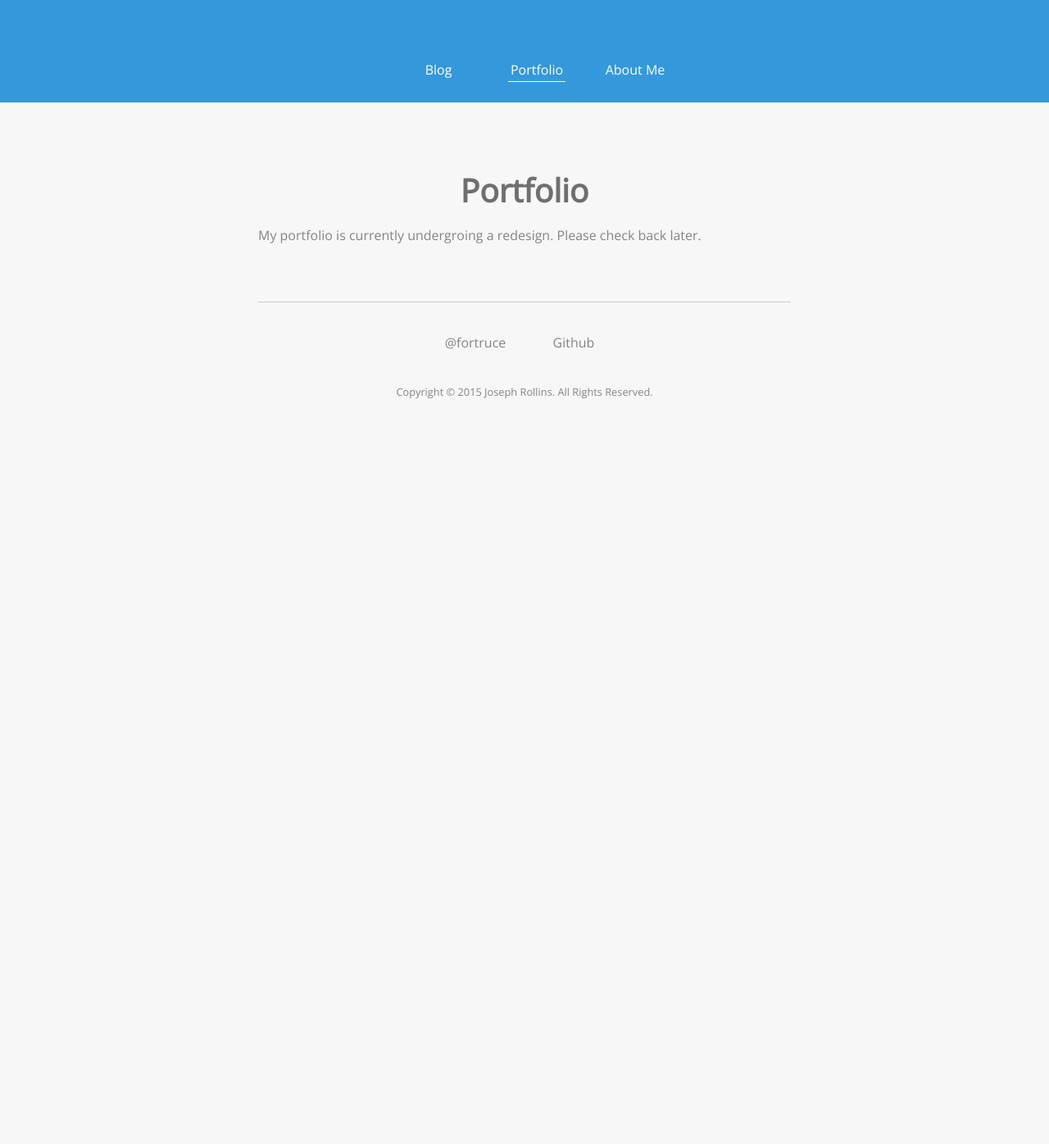
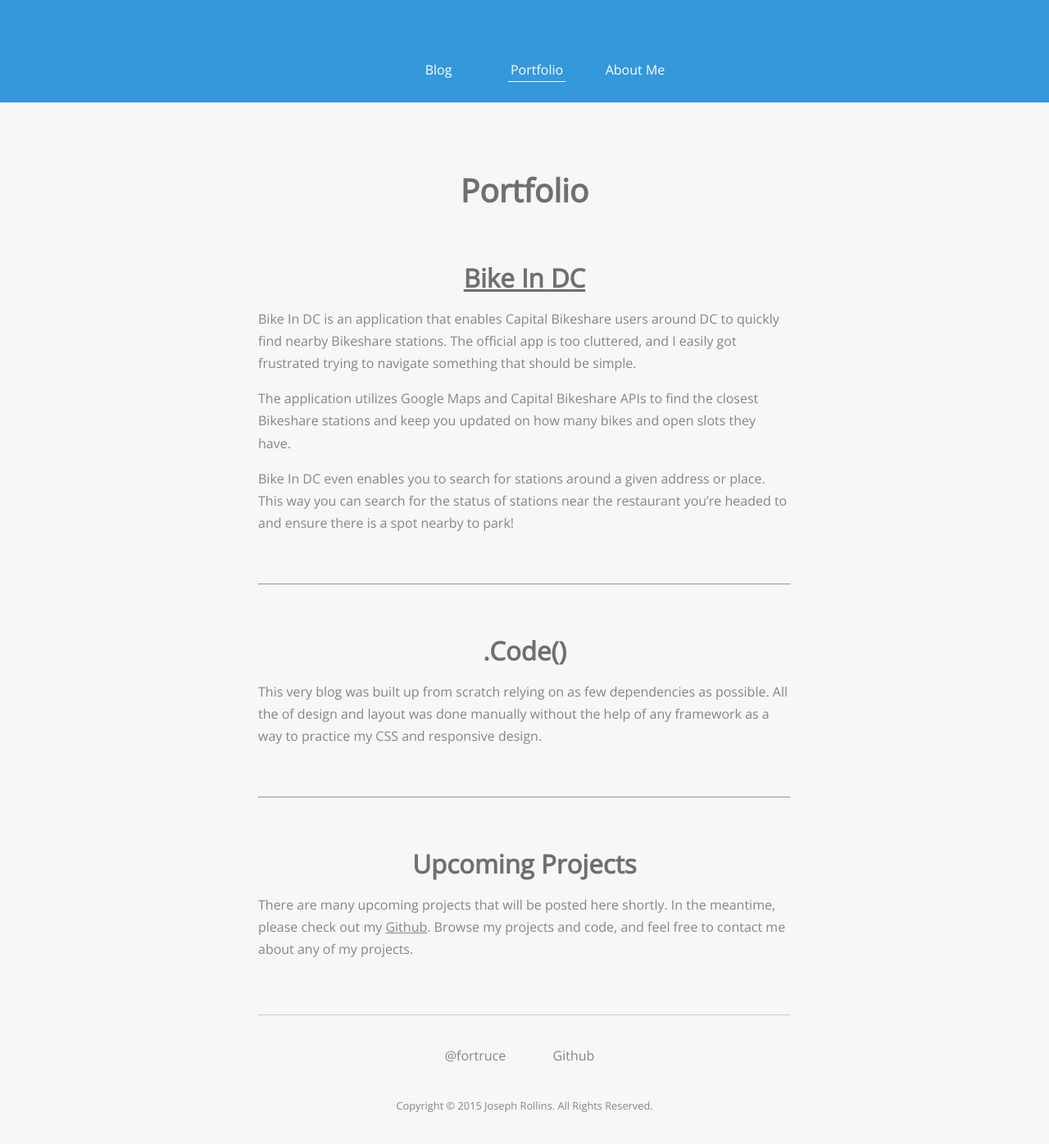
Before and after one commit to fortruce/fortruce.github.io, a Jekyll site: the page built from portfolio/index.md, in a window 1280 px wide and 1400 px high, scrolled down 214 px. Shown: the top 1396 px of the window at 82% size. Built offline with Jekyll 4.4.1, drawn with Linux system fonts in a browser that asks for light colours; before the commit the page ends 900 px from its top, so only the background shows below that.

Commit message:
update portfolio and about

```diff
--- a/portfolio/index.md
+++ b/portfolio/index.md
@@ -4,4 +4,41 @@ layout: default
 
 # Portfolio
 
-My portfolio is currently undergroing a redesign. Please check back later.
+<br/>
+
+## [Bike In DC](http://bikeindc.com)
+
+Bike In DC is an application that enables Capital Bikeshare users around DC to
+quickly find nearby Bikeshare stations. The official app is too cluttered, and I
+easily got frustrated trying to navigate something that should be simple.
+
+The application utilizes Google Maps and Capital Bikeshare APIs to find the closest
+Bikeshare stations and keep you updated on how many bikes and open slots they have.
+
+Bike In DC even enables you to search for stations around a given address or place. This way
+you can search for the status of stations near the restaurant you're headed to and
+ensure there is a spot nearby to park!
+
+<br/>
+
+-----
+
+<br/>
+
+## .Code()
+
+This very blog was built up from scratch relying on as few dependencies as possible.
+All the of design and layout was done manually without the help of any framework
+as a way to practice my CSS and responsive design.
+
+<br/>
+
+-----
+
+<br/>
+
+## Upcoming Projects
+
+There are many upcoming projects that will be posted here shortly. In the meantime,
+please check out my [Github](https://github.com/fortruce). Browse my projects and
+code, and feel free to contact me about any of my projects.
```
Also changed, not shown: about/index.md (+18 -1 lines).
